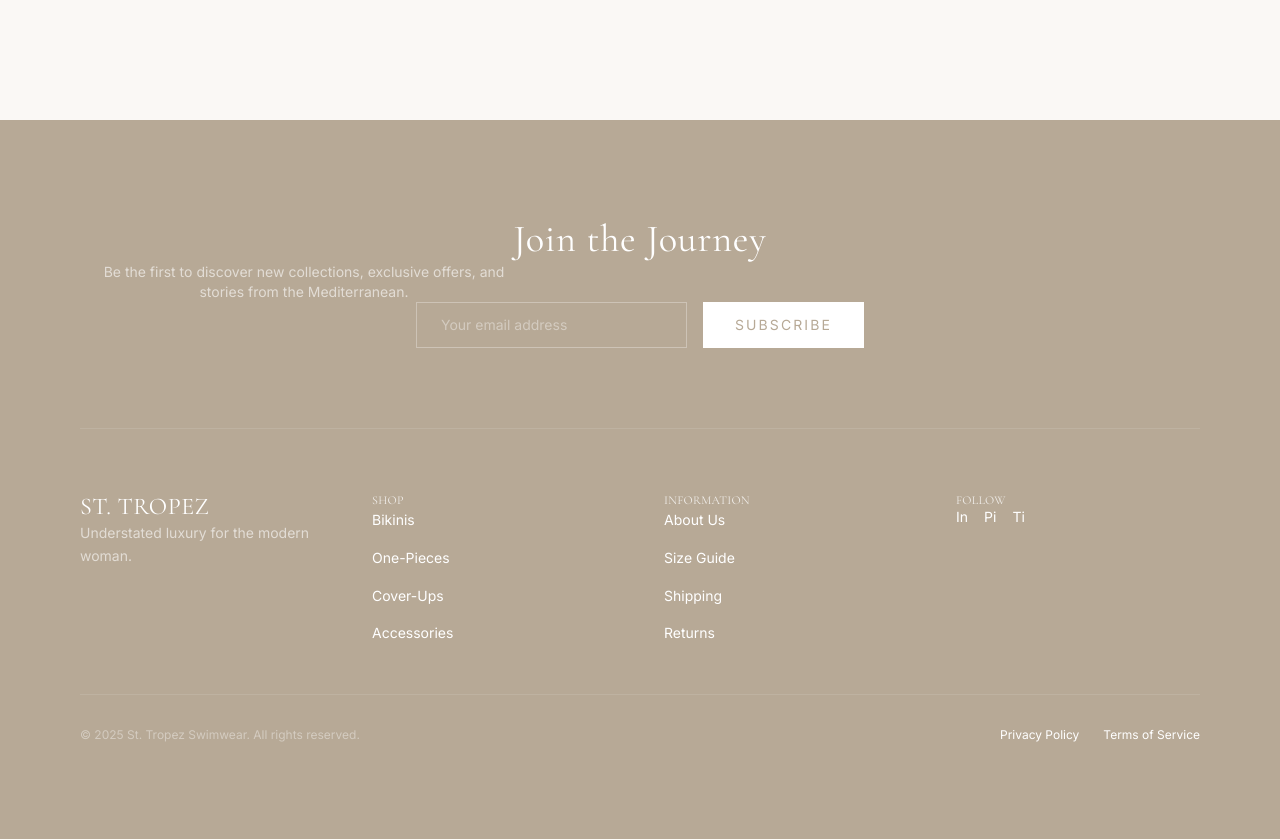
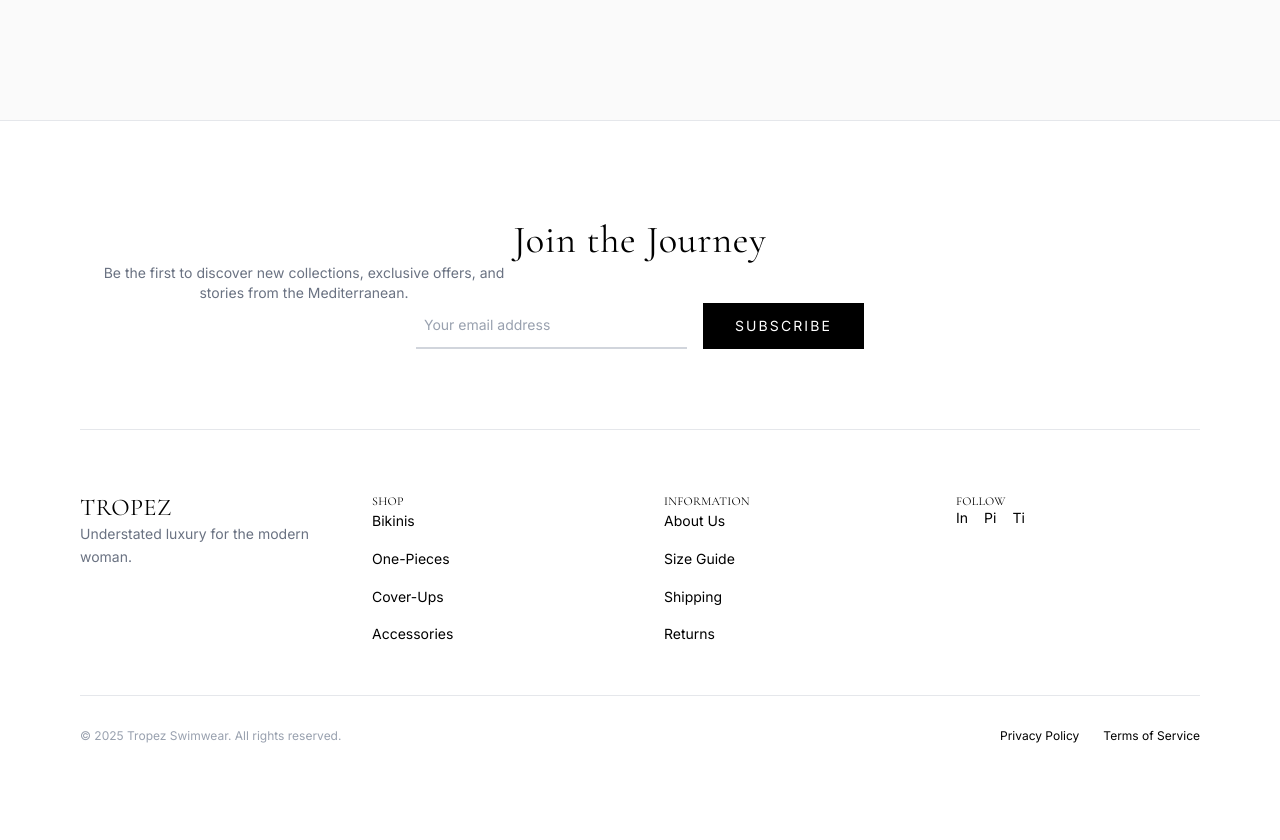
Before and after one commit to IsakPar/tropez-, a React (Vite) app: page /checkout in a window 1280 px wide. Shown: the part 680-1520 px from the top of the page. Built offline with nearby package versions, Linux system fonts and the light colour scheme.

Commit message:
new more black and white website

```diff
--- a/src/components/Footer.jsx
+++ b/src/components/Footer.jsx
@@ -1,13 +1,13 @@
 export default function Footer() {
     return (
-        <footer className="bg-[var(--color-navy)] text-white py-16 md:py-24 px-6 md:px-12 lg:px-20">
+        <footer className="bg-white text-black py-16 md:py-24 px-6 md:px-12 lg:px-20 border-t border-gray-200">
             <div className="max-w-[1800px] mx-auto">
                 {/* Newsletter Section */}
                 <div className="text-center mb-16 md:mb-20">
                     <h3 className="font-heading text-3xl md:text-4xl font-light mb-4">
                         Join the Journey
                     </h3>
-                    <p className="font-body text-white/60 text-sm mb-8 max-w-md mx-auto">
+                    <p className="font-body text-gray-500 text-sm mb-8 max-w-md mx-auto">
                         Be the first to discover new collections, exclusive offers, and stories from the Mediterranean.
                     </p>
 
@@ -16,11 +16,11 @@ export default function Footer() {
                         <input
                             type="email"
                             placeholder="Your email address"
-                            className="flex-1 bg-transparent border border-white/30 px-6 py-3 text-sm font-body placeholder:text-white/40 focus:outline-none focus:border-white/60 transition-colors"
+                            className="flex-1 bg-transparent border-0 border-b-2 border-gray-300 px-2 py-3 text-sm font-body placeholder:text-gray-400 focus:outline-none focus:border-black transition-colors"
                         />
                         <button
                             type="submit"
-                            className="bg-white text-[var(--color-navy)] px-8 py-3 text-sm font-body tracking-luxury uppercase hover:bg-white/90 transition-colors"
+                            className="bg-black text-white px-8 py-3 text-sm font-body tracking-luxury uppercase hover:bg-gray-800 transition-colors"
                         >
                             Subscribe
                         </button>
@@ -28,25 +28,25 @@ export default function Footer() {
                 </div>
 
                 {/* Divider */}
-                <div className="border-t border-white/10 pt-12 md:pt-16">
+                <div className="border-t border-gray-200 pt-12 md:pt-16">
                     <div className="grid grid-cols-1 md:grid-cols-4 gap-8 md:gap-12">
                         {/* Brand */}
                         <div className="md:col-span-1">
-                            <h4 className="font-heading text-2xl mb-4">ST. TROPEZ</h4>
-                            <p className="font-body text-white/60 text-sm leading-relaxed">
+                            <h4 className="font-heading text-2xl mb-4 tracking-wide">TROPEZ</h4>
+                            <p className="font-body text-gray-500 text-sm leading-relaxed">
                                 Understated luxury for the modern woman.
                             </p>
                         </div>
 
                         {/* Quick Links */}
                         <div>
-                            <h5 className="font-body text-xs tracking-luxury uppercase mb-4 text-white/80">
+                            <h5 className="font-body text-xs tracking-luxury uppercase mb-4 text-black">
                                 Shop
                             </h5>
                             <ul className="space-y-3">
                                 {['Bikinis', 'One-Pieces', 'Cover-Ups', 'Accessories'].map((item) => (
                                     <li key={item}>
-                                        <a href="#" className="font-body text-sm text-white/60 hover:text-white transition-colors">
+                                        <a href="#" className="font-body text-sm text-gray-500 hover:text-black transition-colors">
                                             {item}
                                         </a>
                                     </li>
@@ -56,13 +56,13 @@ export default function Footer() {
 
                         {/* Info */}
                         <div>
-                            <h5 className="font-body text-xs tracking-luxury uppercase mb-4 text-white/80">
+                            <h5 className="font-body text-xs tracking-luxury uppercase mb-4 text-black">
                                 Information
                             </h5>
                             <ul className="space-y-3">
                                 {['About Us', 'Size Guide', 'Shipping', 'Returns'].map((item) => (
                                     <li key={item}>
-                                        <a href="#" className="font-body text-sm text-white/60 hover:text-white transition-colors">
+                                        <a href="#" className="font-body text-sm text-gray-500 hover:text-black transition-colors">
                                             {item}
                                         </a>
                                     </li>
@@ -72,7 +72,7 @@ export default function Footer() {
 
                         {/* Social */}
                         <div>
-                            <h5 className="font-body text-xs tracking-luxury uppercase mb-4 text-white/80">
+                            <h5 className="font-body text-xs tracking-luxury uppercase mb-4 text-black">
                                 Follow
                             </h5>
                             <div className="flex gap-4">
@@ -80,7 +80,7 @@ export default function Footer() {
                                     <a
                                         key={social}
                                         href="#"
-                                        className="font-body text-sm text-white/60 hover:text-white transition-colors"
+                                        className="font-body text-sm text-gray-500 hover:text-black transition-colors"
                                     >
                                         {social.slice(0, 2)}
                                     </a>
@@ -91,13 +91,13 @@ export default function Footer() {
                 </div>
 
                 {/* Bottom Bar */}
-                <div className="border-t border-white/10 mt-12 pt-8 flex flex-col md:flex-row justify-between items-center gap-4">
-                    <p className="font-body text-xs text-white/40">
-                        © 2025 St. Tropez Swimwear. All rights reserved.
+                <div className="border-t border-gray-200 mt-12 pt-8 flex flex-col md:flex-row justify-between items-center gap-4">
+                    <p className="font-body text-xs text-gray-400">
+                        © 2025 Tropez Swimwear. All rights reserved.
                     </p>
                     <div className="flex gap-6">
                         {['Privacy Policy', 'Terms of Service'].map((item) => (
-                            <a key={item} href="#" className="font-body text-xs text-white/40 hover:text-white/60 transition-colors">
+                            <a key={item} href="#" className="font-body text-xs text-gray-400 hover:text-black transition-colors">
                                 {item}
                             </a>
                         ))}
--- a/src/index.css
+++ b/src/index.css
@@ -10,15 +10,15 @@
 
 /* Custom CSS Variables - Brand Colors */
 :root {
-  /* Primary Palette */
-  --color-sand: #F5F0E8;
-  --color-sand-light: #FAF8F5;
-  --color-cream: #FFFEF9;
+  /* Background Palette - Off-whites */
+  --color-sand: #F7F5F2;
+  --color-sand-light: #FAFAFA;
+  --color-cream: #FFFFFF;
 
-  /* Taupe Palette (formerly Navy/Walnut) */
-  --color-navy: #B7A996;
-  --color-navy-light: #C9BDAD;
-  --color-navy-dark: #9A8C7A;
+  /* Primary Text - Black/Dark Grey */
+  --color-navy: #1A1A1A;
+  --color-navy-light: #333333;
+  --color-navy-dark: #000000;
 
   /* Accent Colors */
   --color-terracotta: #C4836A;
@@ -26,9 +26,9 @@
   --color-gold: #B8976A;
 
   /* Neutrals */
-  --color-charcoal: #2C2C2C;
-  --color-gray: #6B6B6B;
-  --color-gray-light: #9A9A9A;
+  --color-charcoal: #1A1A1A;
+  --color-gray: #666666;
+  --color-gray-light: #999999;
 
   /* Typography */
   --font-heading: 'Cormorant Garamond', serif;
--- a/src/pages/CheckoutPage.jsx
+++ b/src/pages/CheckoutPage.jsx
@@ -224,7 +224,7 @@ export default function CheckoutPage() {
 
                                 <button
                                     onClick={() => setStep(2)}
-                                    className="w-full mt-8 py-4 bg-[var(--color-navy)] text-white font-body text-sm tracking-luxury uppercase hover:bg-[var(--color-navy-dark)] transition-all rounded-lg"
+                                    className="w-full mt-10 py-4 bg-black text-white font-body text-sm tracking-luxury uppercase hover:bg-gray-800 transition-all"
                                 >
                                     Continue to Shipping
                                 </button>
```
